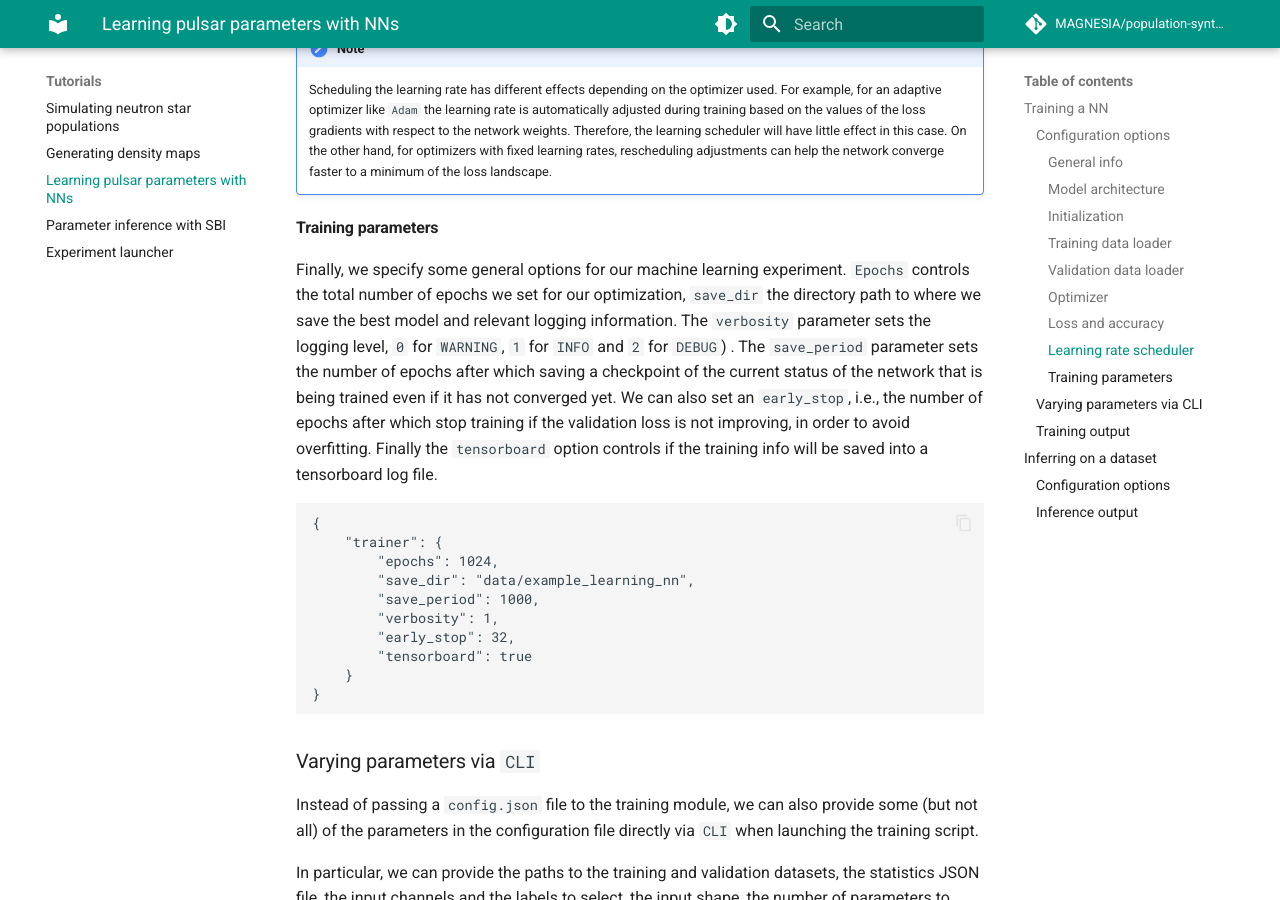
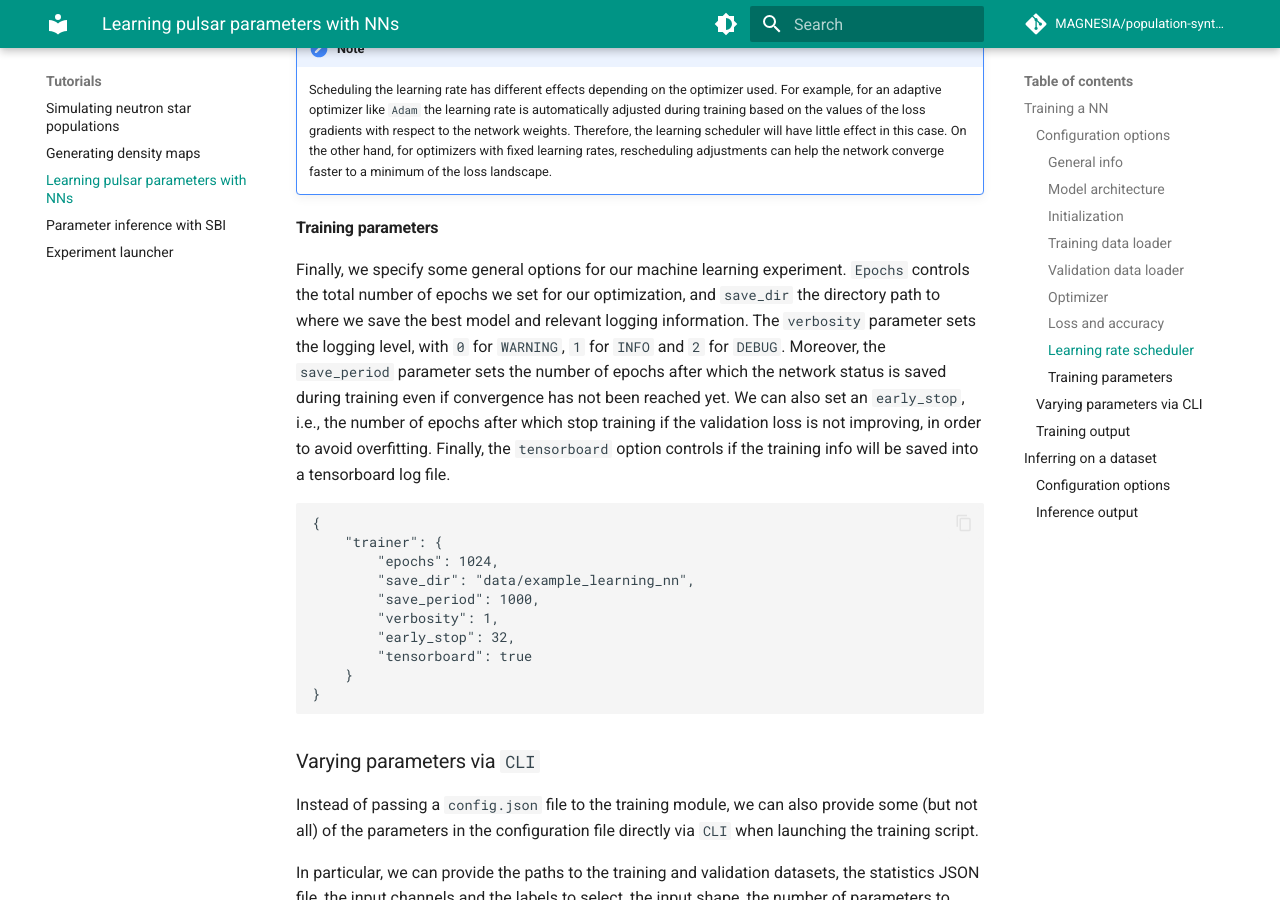
Before and after one commit to ice-csic-astroexotic/ML-Poppyns, an MkDocs documentation site: the page built from docs/tutorials/learning_tutorial_nn.md, in a window 1280 px wide and 900 px high, scrolled down 6477 px. Built offline with MkDocs 1.6.1 and Material for MkDocs 9.7.7, drawn with Linux system fonts in a browser that asks for light colours; formulas are drawn with MathJax 3; comment, search, counter and statistics services are not loaded.

Commit message:
Clarifying the parameters for training.

````diff
--- a/docs/tutorials/learning_tutorial_nn.md
+++ b/docs/tutorials/learning_tutorial_nn.md
@@ -274,12 +274,11 @@ In this example, the learning rate is multiplied by `0.1` after `128` training e
 #### Training parameters
 
 Finally, we specify some general options for our machine learning experiment. `Epochs` controls the total number of
-epochs we set for our optimization, `save_dir` the directory path to where we save the best model and relevant
-logging information. The `verbosity` parameter sets the logging level, `0` for `WARNING`, `1` for `INFO` and `2` for `DEBUG`) .
-The `save_period` parameter sets the number of epochs after which saving a checkpoint of the current status of the network
-that is being trained even if it has not converged yet. We can also set an `early_stop`, i.e., the number of epochs
-after which stop training if the validation loss is not improving, in order to avoid overfitting.
-Finally the `tensorboard` option controls if the training info will be saved into a tensorboard log file.
+epochs we set for our optimization, and `save_dir` the directory path to where we save the best model and relevant
+logging information. The `verbosity` parameter sets the logging level, with `0` for `WARNING`, `1` for `INFO` and `2` for `DEBUG`. Moreover, the `save_period` parameter sets the number of epochs after which the network status is
+saved during training even if convergence has not been reached yet. We can also set an `early_stop`, i.e., the
+number of epochs after which stop training if the validation loss is not improving, in order to avoid overfitting.
+Finally, the `tensorboard` option controls if the training info will be saved into a tensorboard log file.
 ```commandline
 {
     "trainer": {
````
